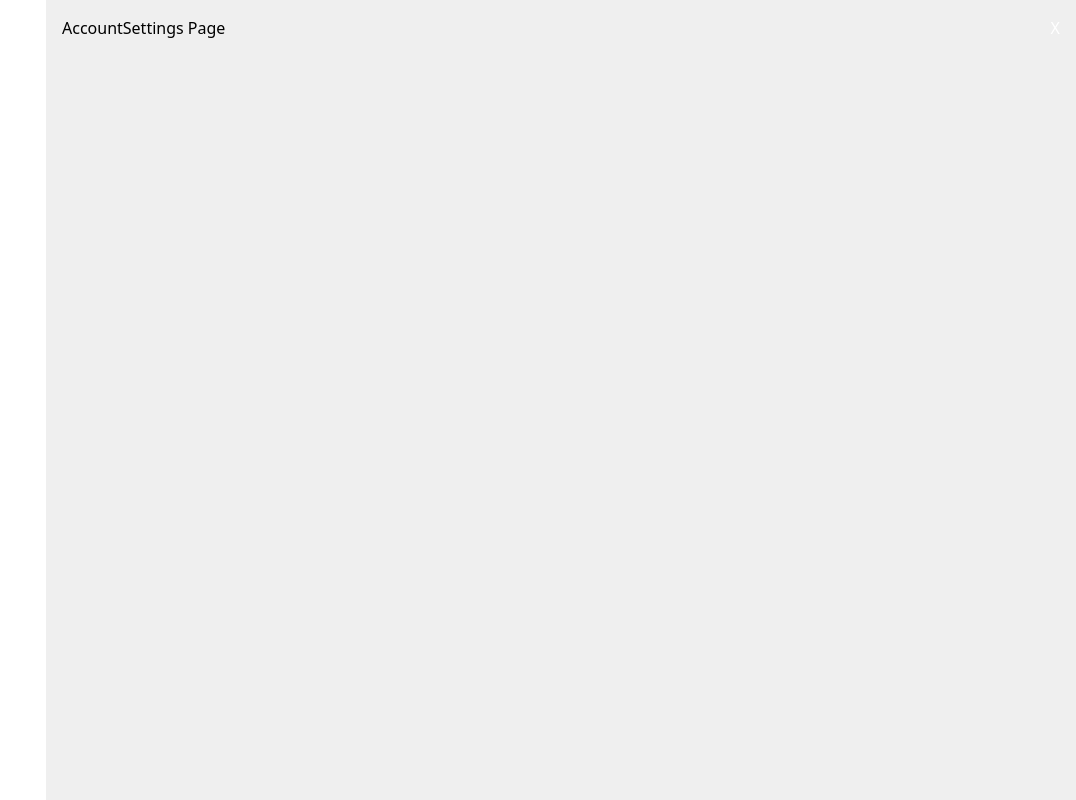
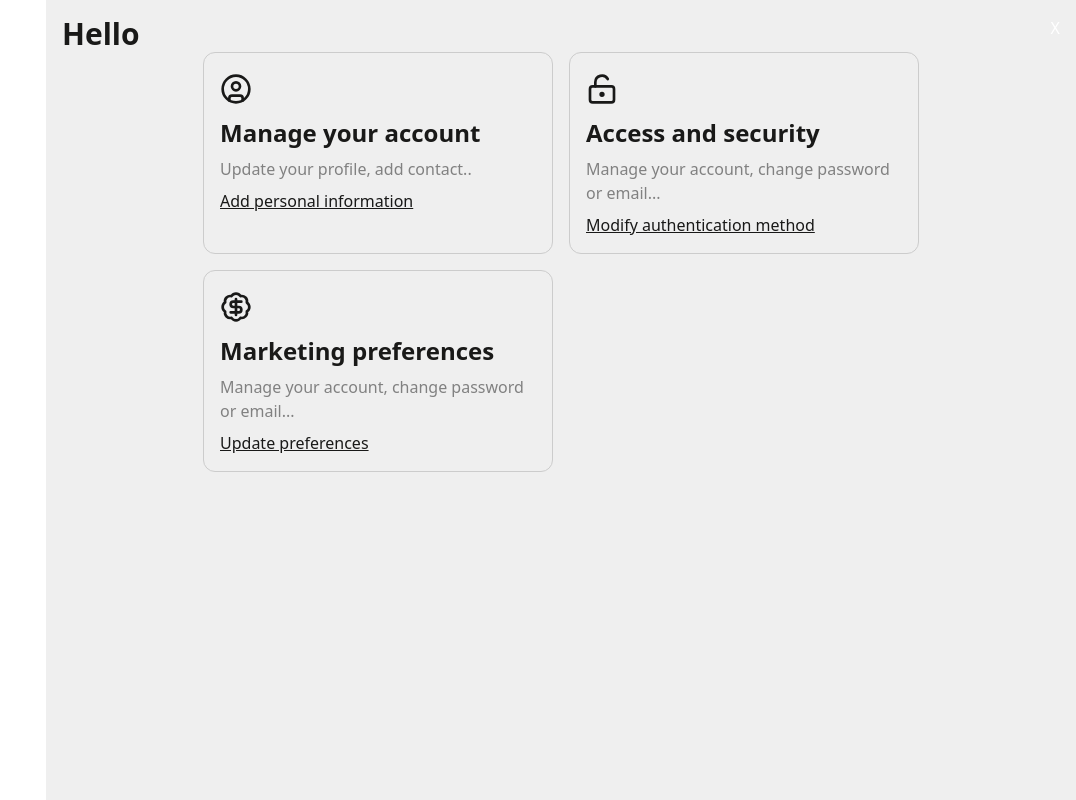
Before and after one commit to paparesta-007/chat-ai, a React (Vite) app: page /settings/account in a window 1280 px wide. Shown: the whole page, without its empty margins (204-1280 px from the left). Built offline with nearby package versions, Linux system fonts and the light colour scheme; no server answers.

Commit message:
[ADD] quick card setting in account

```diff
--- a/src/Settings/Account/Account.jsx
+++ b/src/Settings/Account/Account.jsx
@@ -1,9 +1,30 @@
 import React from 'react';
-
+import './account.css';
+import { CircleUser, LockKeyholeOpen, BadgeDollarSign } from 'lucide-react';
 const AccountSettings = () => {
     return (
-        <div>
-            <h1>AccountSettings Page</h1>
+        <div className="h-full w-full flex flex-col items-center ">
+            <h1 className="text-3xl text-left w-full font-semibold text-[var(--color-primary)]">Hello </h1>
+            <div className="setting-card-container">
+                <div className="setting-card">
+                    <CircleUser className="w-8 h-10 text-[var(--color-primary)]"/>
+                    <h2>Manage your account</h2>
+                    <p>Update your profile, add contact..</p>
+                    <a>Add personal information</a>
+                </div>
+                <div className="setting-card">
+                    <LockKeyholeOpen className="w-8 h-10 text-[var(--color-primary)]"/>
+                    <h2>Access and security</h2>
+                    <p>Manage your account, change password or email...</p>
+                    <a>Modify authentication method</a>
+                </div>
+                <div className="setting-card">
+                    <BadgeDollarSign className="w-8 h-10 text-[var(--color-primary)]"/>
+                    <h2>Marketing preferences</h2>
+                    <p>Manage your account, change password or email...</p>
+                    <a>Update preferences</a>
+                </div>
+            </div>
         </div>
     );
 };
--- /dev/null
+++ b/src/Settings/Account/account.css
@@ -0,0 +1,18 @@
+@import "tailwindcss";
+
+.setting-card-container{
+    @apply grid md:grid-cols-2  grid-cols-1 flex-col gap-4 ;
+}
+.setting-card{
+    @apply bg-[var(--background-Secondary)] border border-[var(--border-secondary)]
+    rounded-xl p-4 flex flex-col items-start gap-2  w-[350px];
+}
+.setting-card h2{
+    @apply text-[var(--color-primary)] text-2xl font-semibold
+}
+.setting-card p {
+    @apply text-[var(--color-third)]
+}
+.setting-card a {
+    @apply text-[var(--color-primary)]  cursor-pointer underline
+}
```
